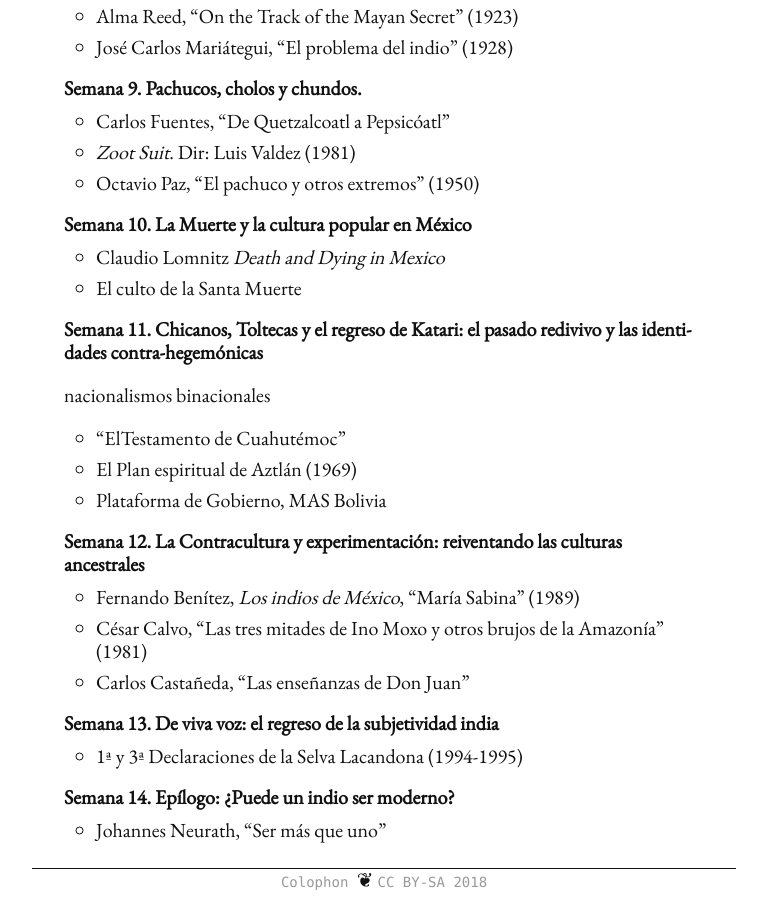
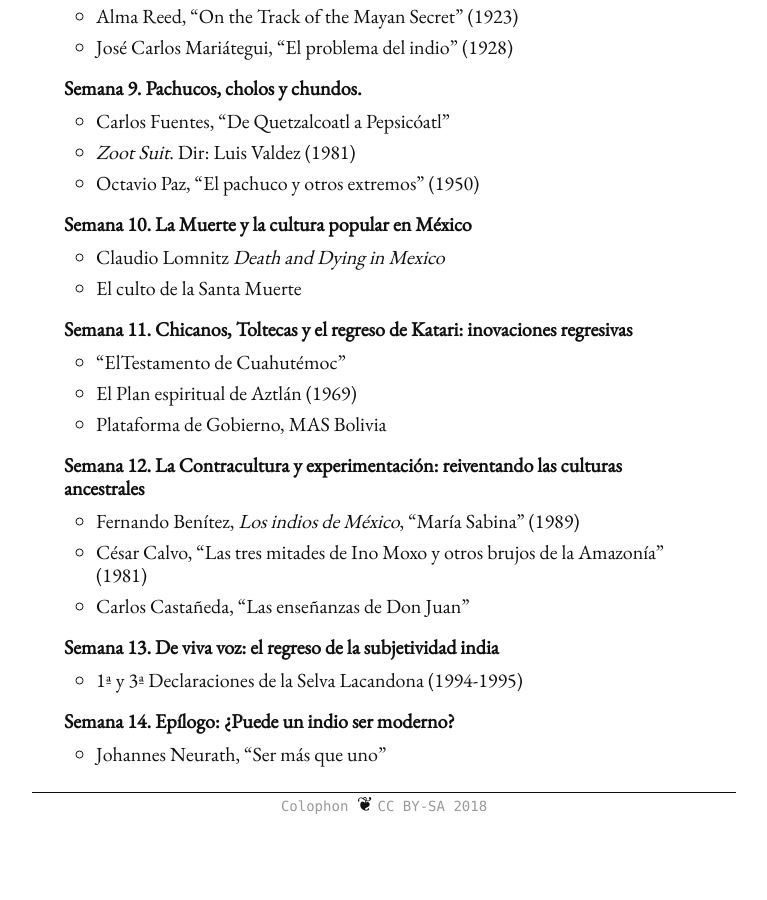
Before and after one commit to Hipomenes/hipomenes.github.io, a Jekyll site: the page built from _posts/2018-04-12-curso.md, in a window 1280 px wide and 900 px high, scrolled down 1226 px. Shown: the whole window, without its empty margins (256-1023 px from the left). Built offline with Jekyll 4.4.1, drawn with Linux system fonts in a browser that asks for light colours; nearby versions of some CDN libraries; library files that are not in the unit come from our copies; after the commit the page ends 2050 px from its top, so only the background shows below that.

Commit message:
New series
d

```diff
--- a/_posts/2018-04-12-curso.md
+++ b/_posts/2018-04-12-curso.md
@@ -56,8 +56,7 @@ title: Course Proposal
 - Claudio Lomnitz *Death and Dying in Mexico*
 - El culto de la Santa Muerte
 
-### Semana 11. Chicanos, Toltecas y el regreso de Katari: el pasado redivivo y las identidades contra-hegemónicas
-nacionalismos binacionales
+### Semana 11. Chicanos, Toltecas y el regreso de Katari: inovaciones regresivas
 - “ElTestamento de Cuahutémoc”
 - El Plan espiritual de Aztlán (1969)
 - Plataforma de Gobierno, MAS Bolivia
```
